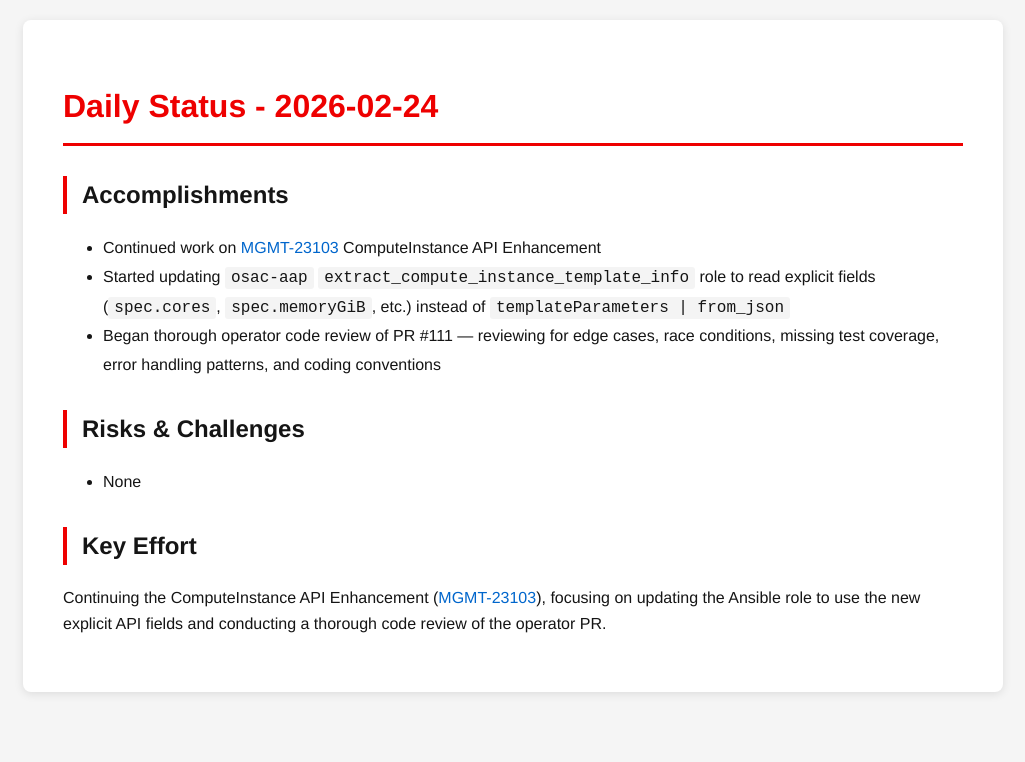
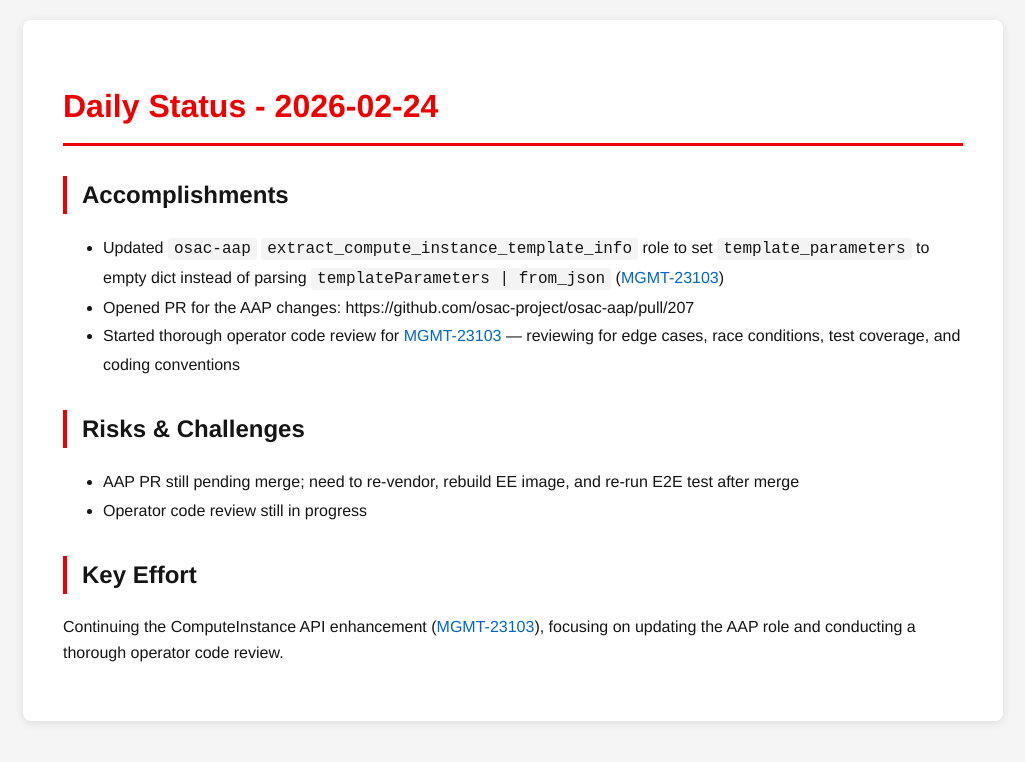
Before and after one commit to tzvatot/daily-status, a Jekyll site: the page built from 2026-02-24.md, in a window 1280 px wide. Shown: the top 762 px of the page, without its empty margins (127-1152 px from the left). Built offline with Jekyll 4.4.1, drawn with Linux system fonts in a browser that asks for light colours.

Commit message:
Daily status update - 2026-02-24

```diff
--- a/2026-02-24.md
+++ b/2026-02-24.md
@@ -7,15 +7,13 @@ date: 2026-02-24
 # Daily Status - 2026-02-24
 
 ## Accomplishments
-
-- Continued work on [MGMT-23103](https://issues.redhat.com/browse/MGMT-23103) ComputeInstance API Enhancement
-- Started updating `osac-aap` `extract_compute_instance_template_info` role to read explicit fields (`spec.cores`, `spec.memoryGiB`, etc.) instead of `templateParameters | from_json`
-- Began thorough operator code review of PR #111 — reviewing for edge cases, race conditions, missing test coverage, error handling patterns, and coding conventions
+- Updated `osac-aap` `extract_compute_instance_template_info` role to set `template_parameters` to empty dict instead of parsing `templateParameters | from_json` ([MGMT-23103](https://issues.redhat.com/browse/MGMT-23103))
+- Opened PR for the AAP changes: https://github.com/osac-project/osac-aap/pull/207
+- Started thorough operator code review for [MGMT-23103](https://issues.redhat.com/browse/MGMT-23103) — reviewing for edge cases, race conditions, test coverage, and coding conventions
 
 ## Risks & Challenges
-
-- None
+- AAP PR still pending merge; need to re-vendor, rebuild EE image, and re-run E2E test after merge
+- Operator code review still in progress
 
 ## Key Effort
-
-Continuing the ComputeInstance API Enhancement ([MGMT-23103](https://issues.redhat.com/browse/MGMT-23103)), focusing on updating the Ansible role to use the new explicit API fields and conducting a thorough code review of the operator PR.
+Continuing the ComputeInstance API enhancement ([MGMT-23103](https://issues.redhat.com/browse/MGMT-23103)), focusing on updating the AAP role and conducting a thorough operator code review.
```
